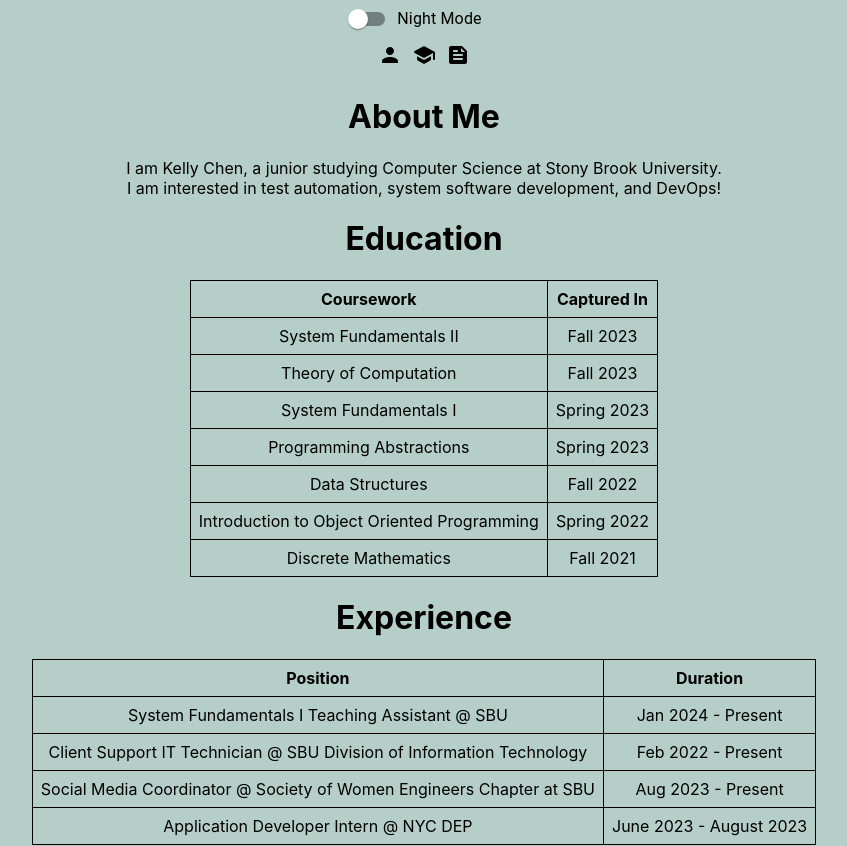
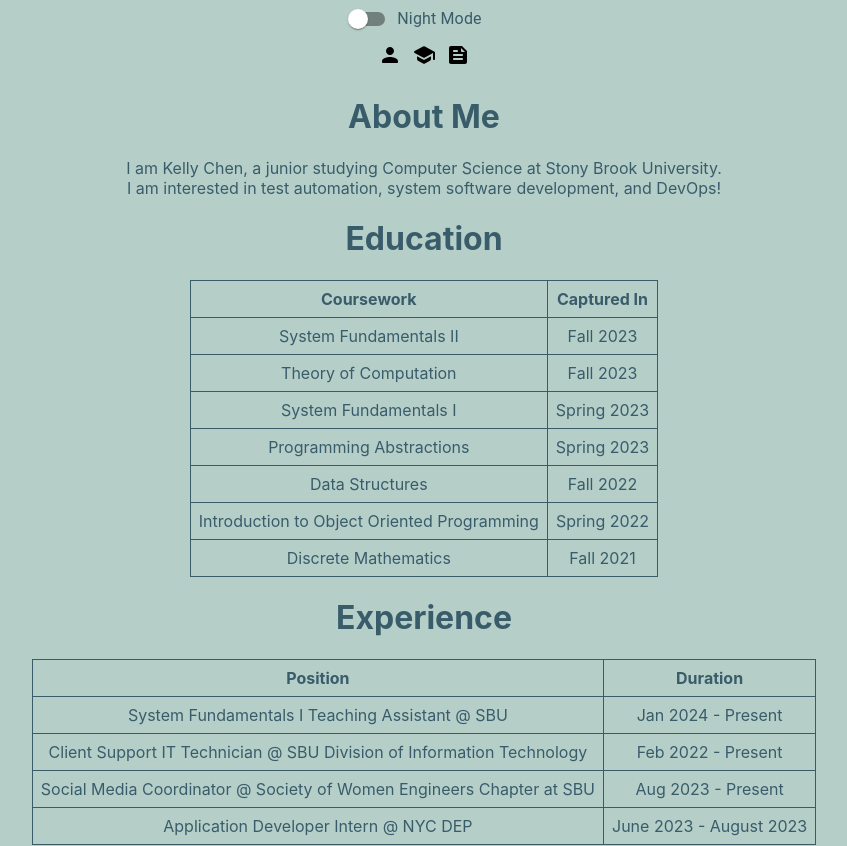
Before and after one commit to kelly-chen91/kelly-chen91.github.io, a React (Create React App) app: page / in a window 1280 px wide. Shown: the top 846 px of the page, without its empty margins (216-1063 px from the left). Built offline with nearby package versions, Linux system fonts and the light colour scheme.

Commit message:
day night mode in progress

```diff
--- a/package.json
+++ b/package.json
@@ -13,6 +13,7 @@
     "@testing-library/user-event": "^13.5.0",
     "react": "^18.2.0",
     "react-dom": "^18.2.0",
+    "react-responsive": "^9.0.2",
     "react-scripts": "5.0.1",
     "web-vitals": "^2.1.4"
   },
--- a/src/components/DayNight.js
+++ b/src/components/DayNight.js
@@ -1,10 +1,26 @@
+import * as React from 'react'
 import FormGroup from '@mui/material/FormGroup'
 import { FormControlLabel } from '@mui/material'
 import Switch from '@mui/material/Switch'
+import useMediaQuery from 'react-responsive'
+// import { useState } from 'react';
 export default function BackgroundButton() {
+    const [isDarkMode, setDarkMode] = React.useState(false);
+    const systemPrefersDark = useMediaQuery(
+        {
+            query: "(prefers-color-scheme: dark)",
+        },
+        undefined,
+        (isSystemDark) => setDarkMode(isSystemDark)
+    );
     return (
         <FormGroup className='nightModeContainer'>
-            <FormControlLabel className='nightMode' control={<Switch />} label="Night Mode" />
+            <FormControlLabel className='nightMode' control={
+                <Switch
+                    checked={isDarkMode}
+                    onChange={({ target }) => setDarkMode(target.checked)}
+                    icons={{ checked: "🌙", unchecked: "🔆" }} />
+            } label="Night Mode" />
         </FormGroup>
     );
 }
--- a/src/css/App.css
+++ b/src/css/App.css
@@ -37,11 +37,11 @@
   }
 } */
 
-@import url("https://fonts.googleapis.com/css2?family=Playfair+Display:wght@400;700&display=swap");
+/* @import url("https://fonts.googleapis.com/css2?family=Playfair+Display:wght@400;700&display=swap"); */
 
-body {
-  background-color: #b6cec8;
-  /* font-family: "Playfair Display", serif; */
+.App {
+  background-color: var(--color-background);
+  color: var(--color-foreground);
 }
 
 table,
--- a/src/css/index.css
+++ b/src/css/index.css
@@ -5,13 +5,27 @@
   font-family: -apple-system, BlinkMacSystemFont, "Segoe UI", "Roboto", "Oxygen",
     "Ubuntu", "Cantarell", "Fira Sans", "Droid Sans", "Helvetica Neue",
     sans-serif;
+
+  --color-background: #b6cec8;
+  --color-foreground: #395C6B;
   /* font-family: "Playfair Display", serif; */
-  background-color: #b6cec8;
+  /* background-color: var(--color-background);
+  color: var(--color-foreground); */
 
   -webkit-font-smoothing: antialiased;
   -moz-osx-font-smoothing: grayscale;
 }
 
+@media (prefers-color-scheme: dark) {
+  body {
+    --color-background: #395C6B;
+    --color-foreground: #b6cec8;
+  }
+
+}
+
+
+
 code {
   font-family: source-code-pro, Menlo, Monaco, Consolas, "Courier New",
     monospace;
```
Also changed, not shown: 1 other file (tests, documents, lock files or other folders).
